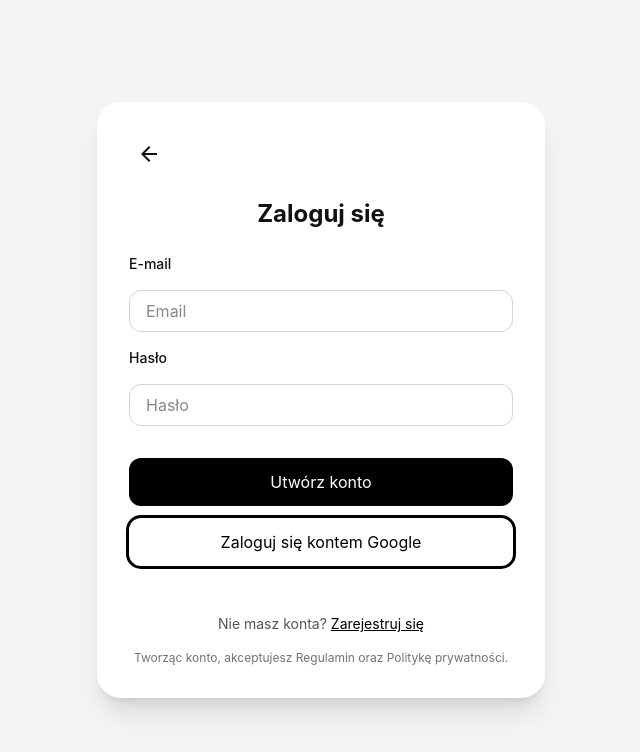
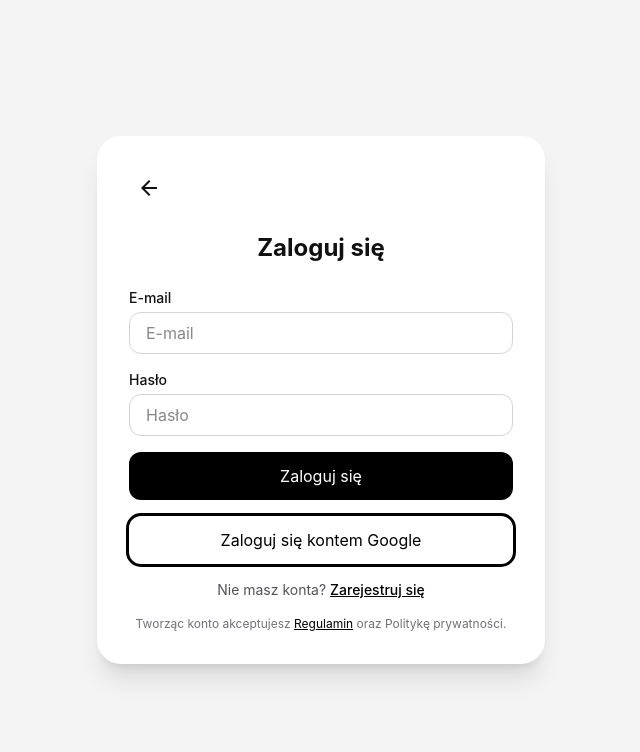
Before and after one commit to clavisray/fitness-trackerv1.1, a React (Vite) app: page /login in a window 1280 px wide. Shown: the top 752 px of the page, without its empty margins (319-959 px from the left). Built offline with nearby package versions, Linux system fonts and the light colour scheme.

Commit message:
Loginpage initialized with new components

```diff
--- a/src/components/AuthInput.tsx
+++ b/src/components/AuthInput.tsx
@@ -16,7 +16,7 @@ function FormInput({ label, type, id, placeholder }: FormInputProps) {
                 id={id}
                 type={type}
                 placeholder={placeholder}
-                className="w-full rounded-xl border border-zinc-300 px-4 py-2 outline-none focus:border-black"
+                className="mt-1 w-full rounded-xl border border-zinc-300 px-4 py-2 outline-none focus:border-black"
             />
         </div>
     );
--- a/src/pages/LoginPage.tsx
+++ b/src/pages/LoginPage.tsx
@@ -1,4 +1,6 @@
 import { Link } from "react-router-dom"
+import FormInput from '../components/AuthInput'
+import AuthButton from "../components/AuthButtons"
 
 function LoginPage() {
     return (
@@ -14,35 +16,25 @@ function LoginPage() {
                     Zaloguj się
                 </h2>
 
-                <form className="flex flex-col gap-4">
-                    <label className="block text-sm font-medium">E-mail</label>
-                        <input type="email"
-                        id="email"
-                        placeholder='Email'
-                        className="w-full rounded-xl border border-zinc-300 px-4 py-2 outline-none focus:border-black"/>
+                <form className="flex flex-col gap-4 mb-4">
+                    <FormInput label="E-mail" id="email" type="email" placeholder="E-mail" />
 
-                    <label className="block text-sm font-medium">Hasło</label>
-                        <input type="password"
-                        id="password"
-                        placeholder='Hasło'
-                        className="mb-6 w-full rounded-xl border border-zinc-300 px-4 py-2 outline-none focus:border-black"/>
+                    <FormInput label='Hasło' id="password" type="password" placeholder='Hasło' />
+
+                    <AuthButton type="submit" variant="primary">Zaloguj się</AuthButton>
+
                 </form>
+                <AuthButton variant="secondary">Zaloguj się kontem Google</AuthButton>
 
-                <button type = "submit" className="mb-3 mt-2 w-full rounded-xl bg-black py-3 text-white font-medium transition hover:bg-zinc-800 cursor-pointer">Utwórz konto
-                </button>
-                <button className="mb-6 w-full rounded-xl bg-white py-3 text-black outline-solid transition hover:bg-zinc-100 cursor-pointer">Zaloguj się kontem Google</button>
-
-                <p className="mt-6 text-center text-sm text-zinc-600">
+                <p className="mt-4 text-center text-sm text-zinc-600">
                     Nie masz konta?{" "}
-                    <Link to = "/signup">
-                        <button className="font-medium text-black underline cursor-pointer">
+                    <Link to = "/signup" className="font-medium text-black underline cursor-pointer hover:no-underline">
                             Zarejestruj się
-                        </button>
                     </Link>
                 </p>
 
                 <p className="mt-4 text-center text-xs text-zinc-500">
-                Tworząc konto, akceptujesz Regulamin oraz Politykę prywatności.
+                Tworząc konto akceptujesz <Link to ="/about" className='text-black underline cursor-pointer hover:no-underline'>Regulamin</Link> oraz Politykę prywatności.
                 </p>
             </section>
         </main>
--- a/src/pages/SignupPage.tsx
+++ b/src/pages/SignupPage.tsx
@@ -27,7 +27,7 @@ function SignupPage() {
                     <FormInput label='Hasło' id="password" type="password" placeholder='Hasło' />
 
                     <label className="flex items-start gap-2 text-sm text-zinc-600">
-                      <input type="checkbox" className='mt-1'></input>
+                      <input type="checkbox" className='mt-1 accent-black'></input>
                       <span> Tak, chcę otrzymywać zniżki, oferty lojalnościowe i inne informacje.</span>
                     </label>
 
@@ -38,13 +38,13 @@ function SignupPage() {
 
                 <p className="mt-4 text-center text-sm text-zinc-600">
                     Masz już konto?{" "}
-                    <Link to = "/login" className="font-medium text-black underline cursor-pointer">
+                    <Link to = "/login" className="font-medium text-black underline cursor-pointer hover:no-underline">
                             Zaloguj się
                     </Link>
                 </p>
 
                 <p className="mt-4 text-center text-xs text-zinc-500">
-                Tworząc konto akceptujesz <Link to ="/about" className='text-black cursor-pointer'>Regulamin</Link> oraz Politykę prywatności.
+                Tworząc konto akceptujesz <Link to ="/about" className='text-black underline cursor-pointer hover:no-underline'>Regulamin</Link> oraz Politykę prywatności.
                 </p>
             </section>
         </main>
```
